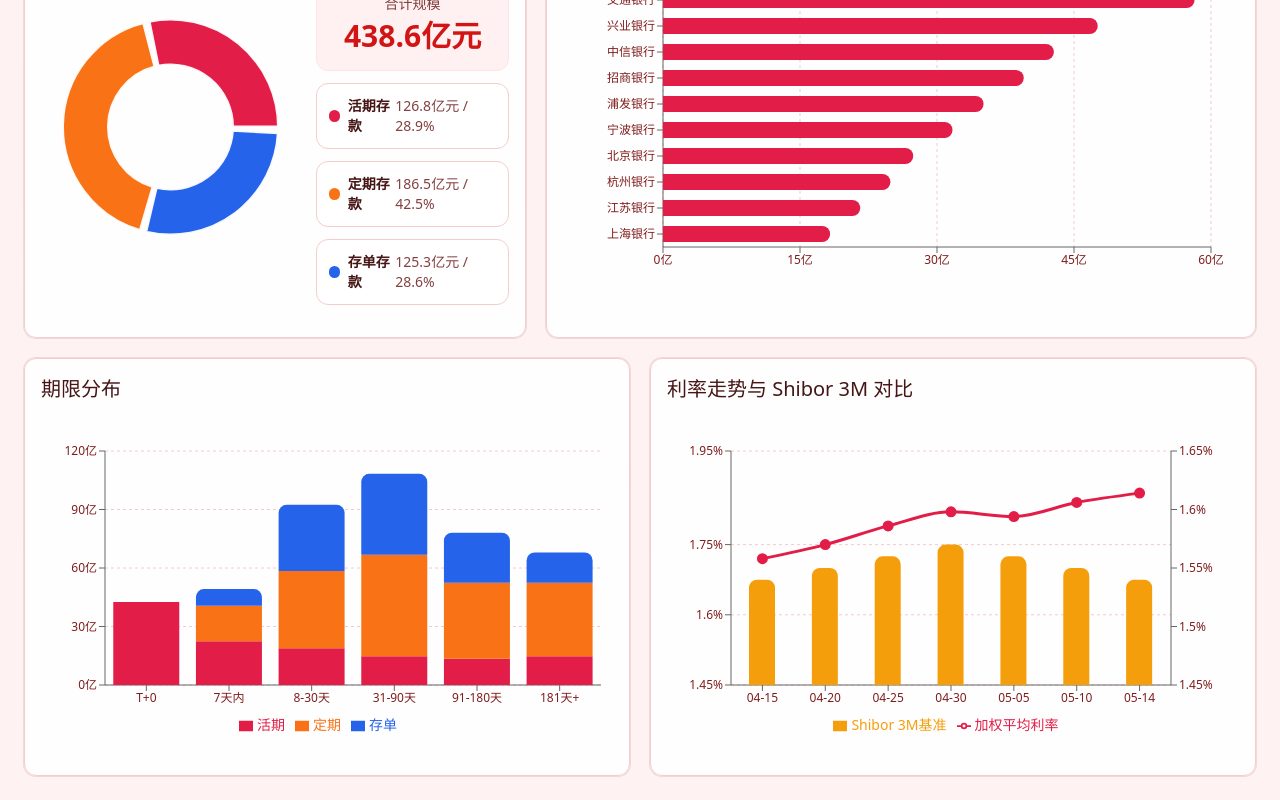
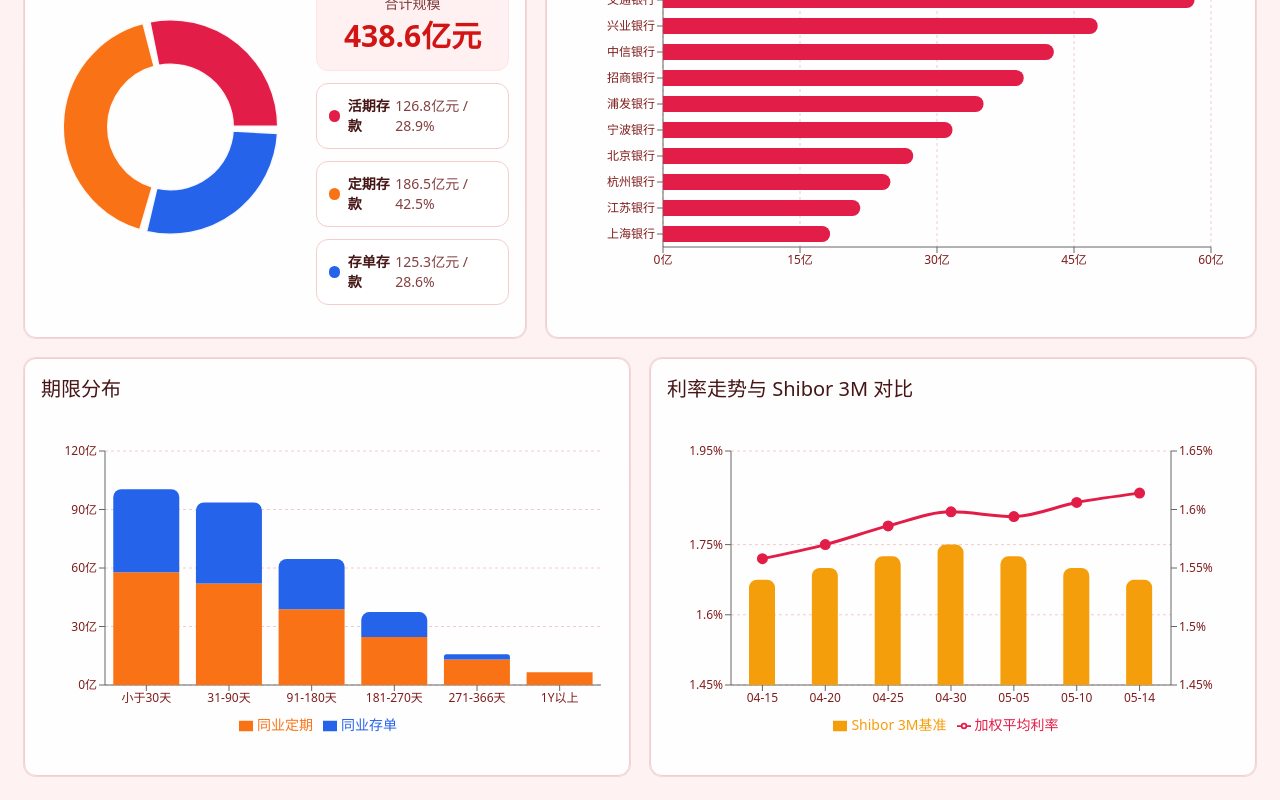
Before and after one commit to pipijoe/dashboard, a React (Vite) app: page /screens/treasury-deposit in a window 1280 px wide. Shown: the part 557-1357 px from the top of the page. Built offline with nearby package versions, Linux system fonts and the light colour scheme.

Commit message:
Update maturity distribution categories

```diff
--- a/src/screens/treasury-deposit-analysis-screen.tsx
+++ b/src/screens/treasury-deposit-analysis-screen.tsx
@@ -117,13 +117,16 @@ const counterpartyTop10 = [
   { bank: "上海银行", amount: 18.3 },
 ];
 
-const maturityDistribution = [
-  { term: "T+0", 活期: 42.6, 定期: 0, 存单: 0 },
-  { term: "7天内", 活期: 22.4, 定期: 18.2, 存单: 8.6 },
-  { term: "8-30天", 活期: 18.8, 定期: 39.6, 存单: 34.0 },
-  { term: "31-90天", 活期: 14.7, 定期: 52.1, 存单: 41.5 },
-  { term: "91-180天", 活期: 13.5, 定期: 38.9, 存单: 25.7 },
-  { term: "181天+", 活期: 14.8, 定期: 37.7, 存单: 15.5 },
+const maturityDepositCategories = ["同业定期", "同业存单"] as const;
+type MaturityDepositCategory = (typeof maturityDepositCategories)[number];
+
+const maturityDistribution: Array<{ term: string } & Record<MaturityDepositCategory, number>> = [
+  { term: "小于30天", 同业定期: 57.8, 同业存单: 42.6 },
+  { term: "31-90天", 同业定期: 52.1, 同业存单: 41.5 },
+  { term: "91-180天", 同业定期: 38.9, 同业存单: 25.7 },
+  { term: "181-270天", 同业定期: 24.6, 同业存单: 12.8 },
+  { term: "271-366天", 同业定期: 13.1, 同业存单: 2.7 },
+  { term: "1Y以上", 同业定期: 6.5, 同业存单: 0 },
 ];
 
 const rateTrend = [
@@ -140,6 +143,11 @@ const categoryColors: Record<DepositCategory, string> = {
   活期: "#e11d48",
   定期: "#f97316",
   存单: "#2563eb",
+};
+
+const maturityCategoryColors: Record<MaturityDepositCategory, string> = {
+  同业定期: "#f97316",
+  同业存单: "#2563eb",
 };
 
 const kpiToneClass = {
@@ -337,10 +345,10 @@ export function TreasuryDepositAnalysisScreen() {
                 <CartesianGrid strokeDasharray="3 3" vertical={false} stroke="#f3caca" />
                 <XAxis dataKey="term" tick={{ fill: "#7f1d1d", fontSize: 12 }} />
                 <YAxis tickFormatter={(value) => `${value}亿`} tick={{ fill: "#7f1d1d", fontSize: 12 }} />
-                <Tooltip formatter={(value, name) => [formatAmount(Number(value)), `${name}存款`]} />
+                <Tooltip formatter={(value, name) => [formatAmount(Number(value)), name]} />
                 <Legend />
-                {(["活期", "定期", "存单"] as DepositCategory[]).map((name) => (
-                  <Bar key={name} dataKey={name} stackId="deposit" fill={categoryColors[name]} radius={name === "存单" ? [8, 8, 0, 0] : [0, 0, 0, 0]} />
+                {maturityDepositCategories.map((name) => (
+                  <Bar key={name} dataKey={name} stackId="deposit" fill={maturityCategoryColors[name]} radius={name === "同业存单" ? [8, 8, 0, 0] : [0, 0, 0, 0]} />
                 ))}
               </BarChart>
             </ResponsiveContainer>
```
